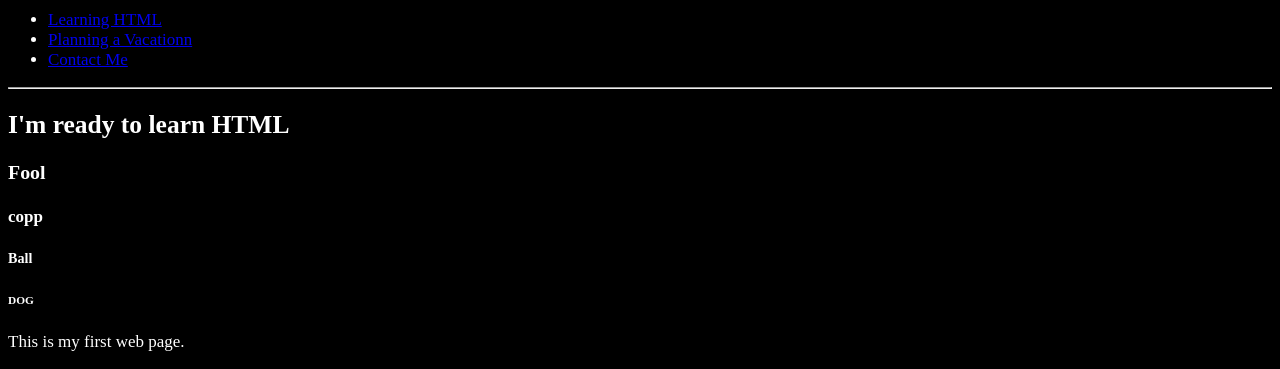
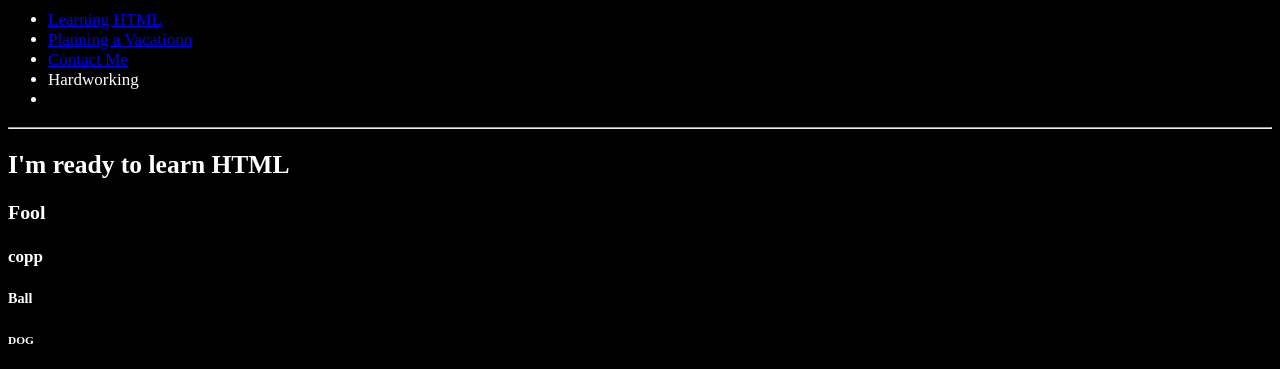
Before and after one commit to CodeRheem/First-coderheem, a plain HTML site: page index.html in a window 1280 px wide. Shown: the part 125-494 px from the top of the page. Drawn offline with Linux system fonts and the light colour scheme.

Commit message:
Update index.html

```diff
--- a/index.html
+++ b/index.html
@@ -29,6 +29,9 @@
              <li>
                 <a href="#Contact">Contact Me</a>
              </li>
+            <li>
+                Hardworking
+            <li/>
         </ul>
      </nav>
     </header>
```
